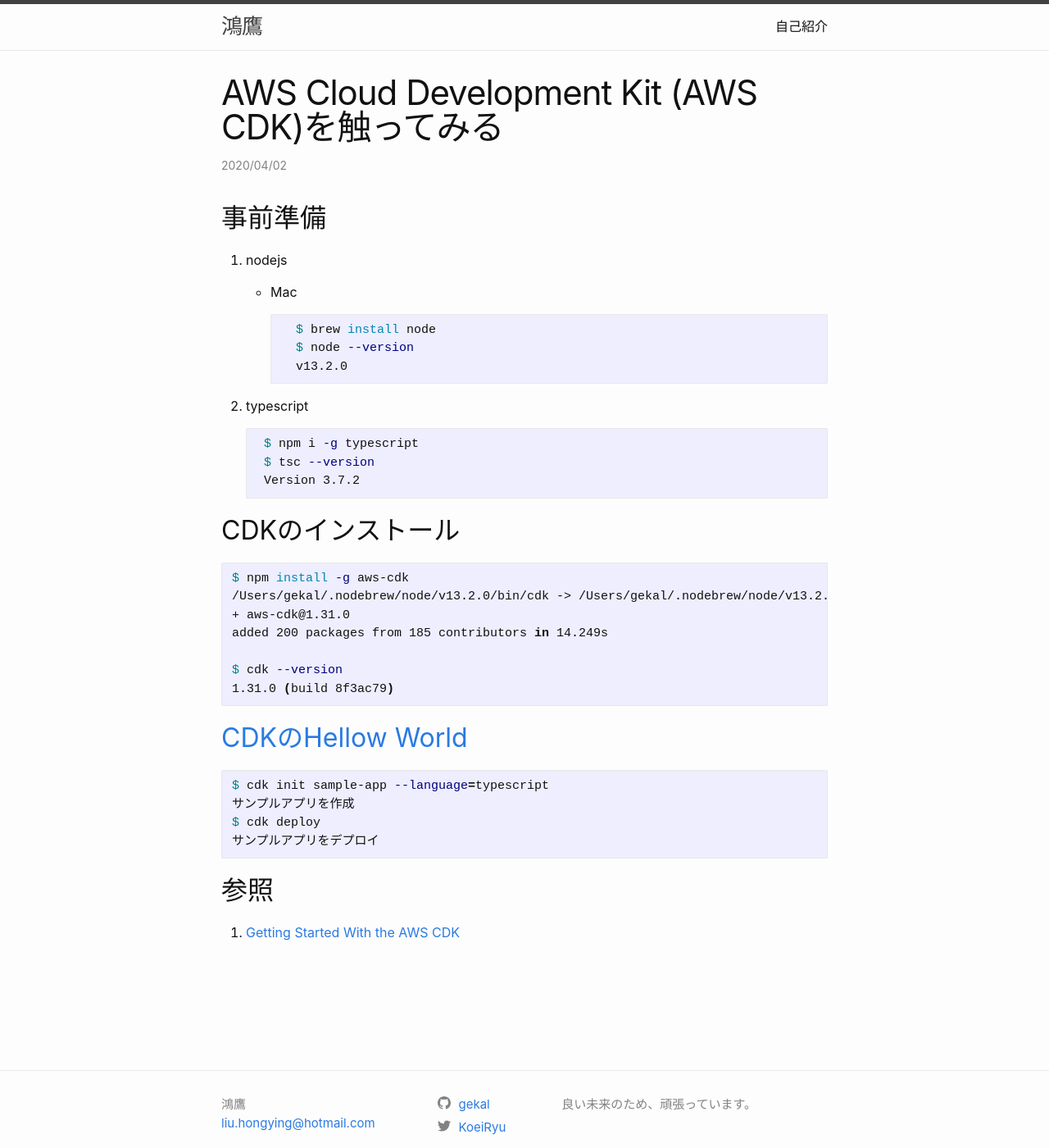
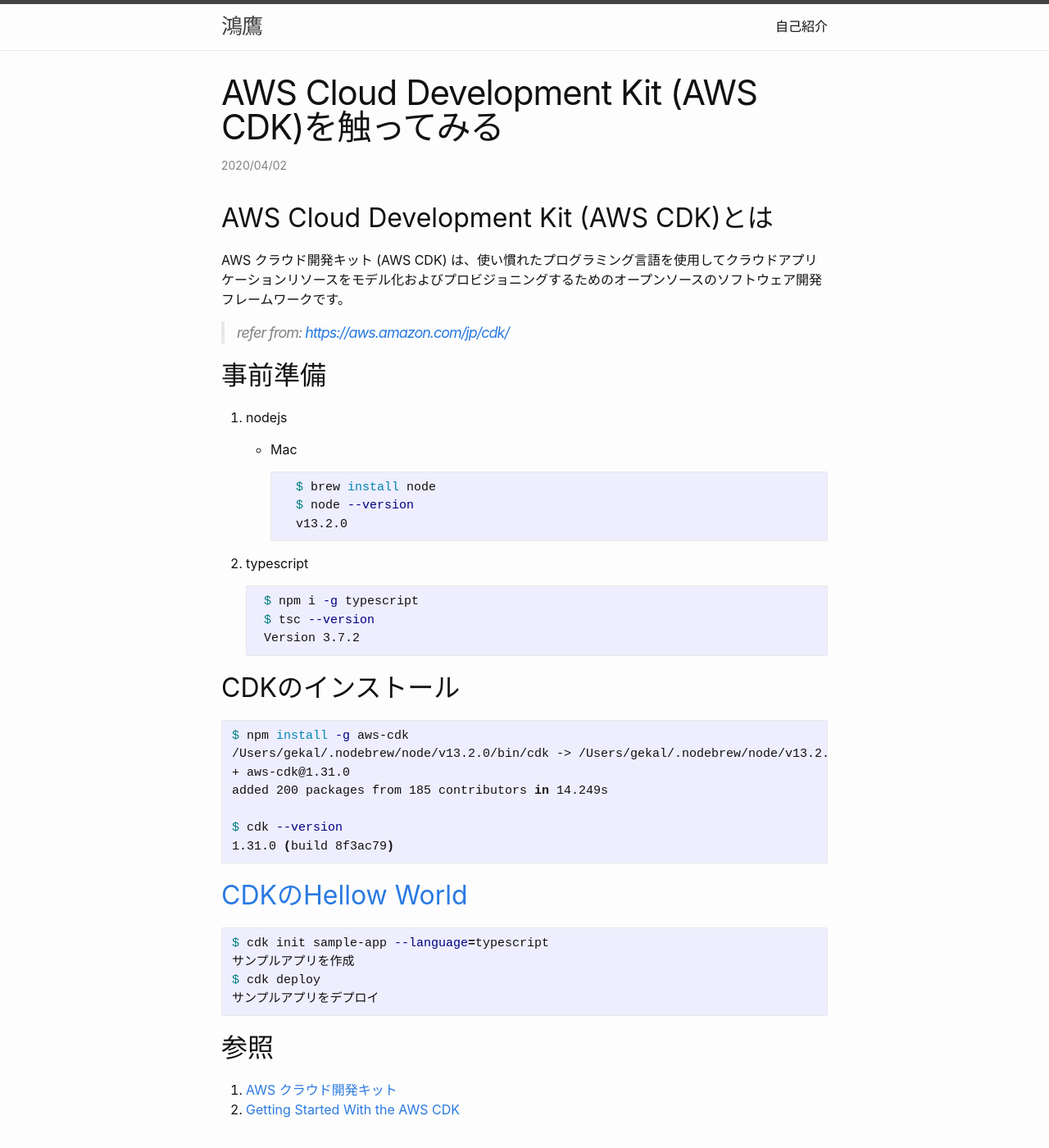
Before and after one commit to gekal/gekal.github.io, a Jekyll site: the page built from _posts/2020-04-03-hava-a-try-for-cdk.markdown, in a window 1280 px wide and 1400 px high. Shown: the whole window at 82% size. Built offline with Jekyll 4.4.1, drawn with Linux system fonts in a browser that asks for light colours; comment, search, counter and statistics services are not loaded.

Commit message:
AWS Cloud Development Kit (AWS CDK)を触ってみる

```diff
--- a/_posts/2020-04-03-hava-a-try-for-cdk.markdown
+++ b/_posts/2020-04-03-hava-a-try-for-cdk.markdown
@@ -6,6 +6,12 @@
 categories: blogs
 tags: cdk TypeScript
 ---
+
+## AWS Cloud Development Kit (AWS CDK)とは
+
+AWS クラウド開発キット (AWS CDK) は、使い慣れたプログラミング言語を使用してクラウドアプリケーションリソースをモデル化およびプロビジョニングするためのオープンソースのソフトウェア開発フレームワークです。
+
+> refer from: <https://aws.amazon.com/jp/cdk/>
 
 ## 事前準備
 
@@ -50,4 +56,5 @@
 
 ## 参照
 
-1. [Getting Started With the AWS CDK](https://docs.aws.amazon.com/cdk/latest/guide/getting_started.html)
+1. [AWS クラウド開発キット](https://aws.amazon.com/jp/cdk/)
+2. [Getting Started With the AWS CDK](https://docs.aws.amazon.com/cdk/latest/guide/getting_started.html)
```
